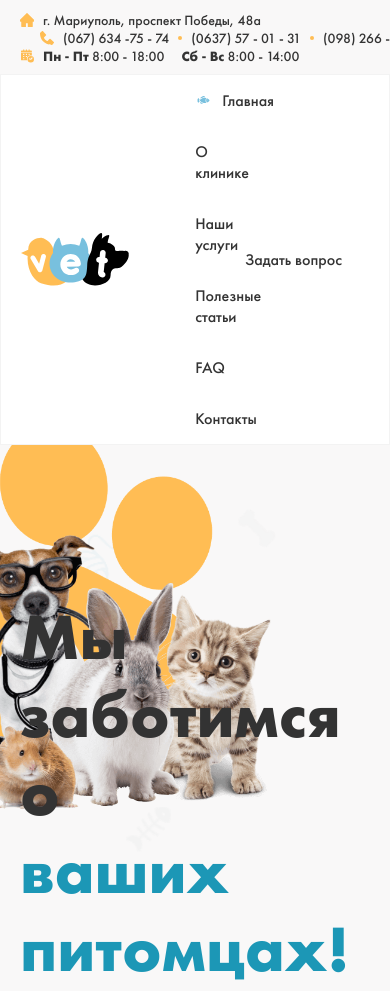
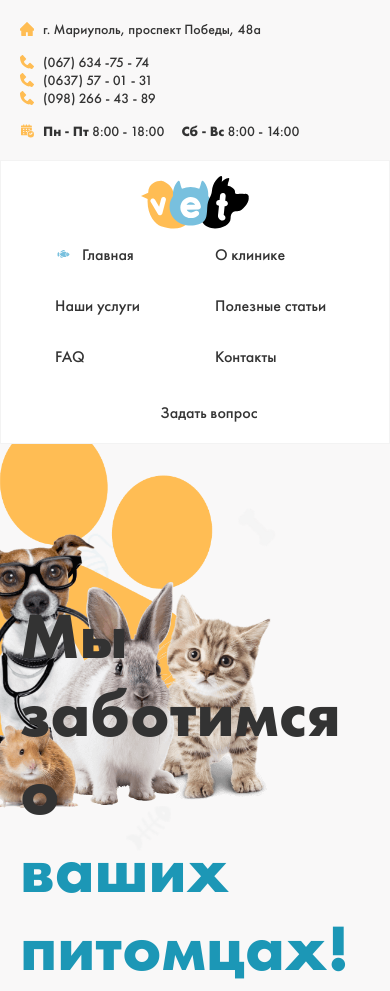
Before and after one commit to doramakh/veterinary-clinic, a plain HTML site: page index.html in a window 390 px wide. Shown: the top 991 px of the page. Drawn offline with Linux system fonts and the light colour scheme.

Commit message:
Add responsiveness to header top

```diff
--- a/css/styles.css
+++ b/css/styles.css
@@ -1454,7 +1454,7 @@ img{
 
 @media only screen and (max-width: 1190px){
   .nav-menu{
-    justify-content: space-evenly;
+    justify-content: space-between;
   }
 
   .nav-item{
@@ -1472,12 +1472,28 @@ img{
 }
 
 @media only screen and (max-width: 1149px){
+  .nav-menu{
+    max-width: 480px;
+  }
+  .nav-item{
+    width: 160px;
+  }
+
   .services-service{
     width: 305px;
   }
 }
 
 @media only screen and (max-width: 1014px){
+  .site-header-top-content{
+    flex-direction: column;
+    padding: 20px 0;
+  }
+
+  .phone-numbers{
+    margin: 15px 0;
+  }
+
   .services-service{
     width: 400px;
   }
@@ -1506,6 +1522,9 @@ img{
 }
 
 @media only screen and (max-width: 869px){
+  .nav-menu{
+    max-width: 320px;
+  }
   .services-service{
     width: 350px;
   }
@@ -1522,6 +1541,24 @@ img{
 }
 
 @media only screen and (max-width: 679px){
+  .site-nav-content{
+    flex-direction: column;
+    align-items: center;
+  }
+
+  .nav-menu{
+    max-width: 100%;
+  }
+
+  .logo-link-wrapper{
+    justify-content: center;
+    margin-top: 15px;
+  }
+
+  .btn-ask-question{
+    width: 100%;
+  }
+
   .services-service{
     width: 500px;
     padding-left: 150px;
@@ -1539,6 +1576,14 @@ img{
   }
 }
 
+@media only screen and (max-width: 560px){
+  .nav-menu{
+    width: 320px;
+    margin-left: auto;
+    margin-right: auto;
+  }
+}
+
 @media only screen and (max-width: 550px){
   .services-promo{
     padding: 60px 0;
@@ -1558,6 +1603,40 @@ img{
 }
 
 @media only screen and (max-width: 450px){
+  .site-header-top-content{
+    align-items: start;
+  }
+
+  .phone-numbers{
+    flex-direction: column;
+    align-items: start;
+  }
+
+  .phone-numbers::before{
+    display: none;
+  }
+
+  .phone-link{
+    display: flex;
+    align-items: center;
+  }
+
+  .phone-link::before{
+    display: inline-block;
+    width: 14px;
+    height: 14px;
+    margin-right: 9px;
+    background-image: url(../img/phone.svg);
+    background-repeat: no-repeat;
+    background-position: center center;
+    background-size: contain;
+    content: "";
+  }
+
+  .dot{
+    display: none;
+  }
+
   .services-promo-content{
     max-width: 300px;
   }
@@ -1580,3 +1659,26 @@ img{
     padding-left: 50px;
   }
 }
+
+@media only screen and (max-width: 361px){
+  .site-nav-content{
+    align-items: start;
+  }
+
+  .logo-link-wrapper{
+    justify-content: start;
+  }
+
+  .btn-ask-question{
+    justify-content: start;
+    padding: 0;
+    margin-bottom: 20px;
+  }
+
+  .btn-ask-question:active,
+  .btn-ask-question:hover{
+    background-color: transparent;
+    color: #FFBD54;
+    opacity: 1;
+  }
+}
```
